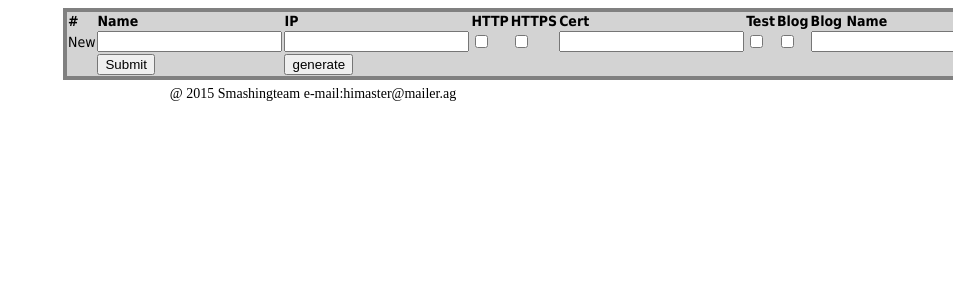
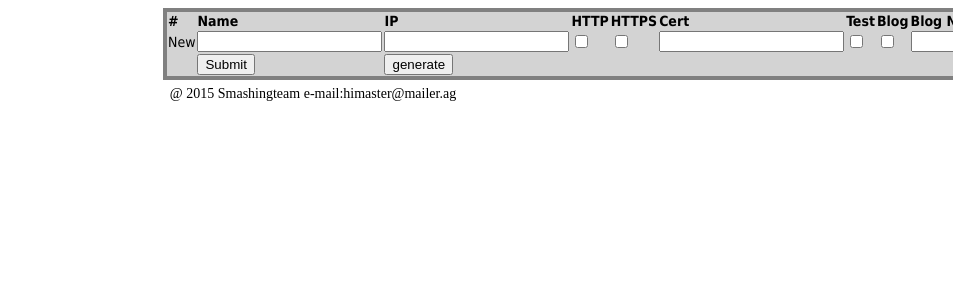
Before and after one commit to himaster/confogen, a PHP site: page /?act=remove in a window 1280 px wide. Shown: the top 300 px of the page, without its empty margins (327-1280 px from the left). Run offline with PHP 8.4, Linux system fonts and the light colour scheme; data that the repository does not hold is empty; some libraries are stand-ins or nearby versions.

Commit message:
center table

```diff
--- a/style.css
+++ b/style.css
@@ -34,7 +34,7 @@
 }
 
 #table_div{
- width: 500px;
+ width: 300px;
  margin-left:auto;
  margin-right:auto;
  text-align:left;
```
